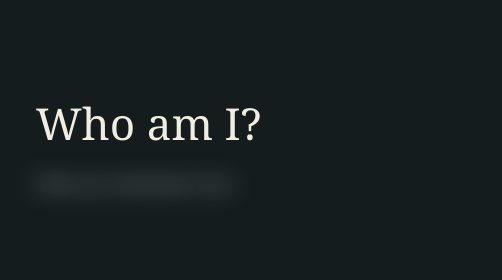
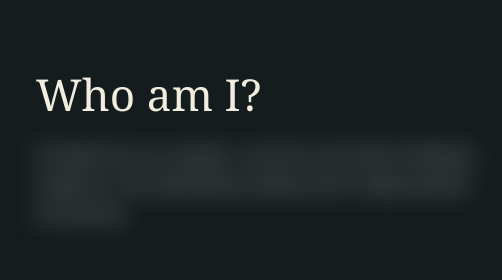
Before and after one commit to oscardelsalten/Oscar_T, a plain HTML site: page index.html in a window 1280 px wide. Shown: the part 2837-3117 px from the top of the page, 551-1053 px from the left. Drawn offline with Linux system fonts and the light colour scheme.

Commit message:
Update introduction text in about section

```diff
--- a/index.html
+++ b/index.html
@@ -390,7 +390,7 @@ label[for="portrait-detail"] {
                 <h2>Who am I?</h2>
 
                 <div id="about-text">
-                    <p>Write your introduction here.</p>
+                    <p>Hi! Welcome to my website. I was born and raised in Berkeley, California. I love backpacking, playing cards, singing karaoke, and dancing.</p>
                 </div>
             </div>
         </div>
```
